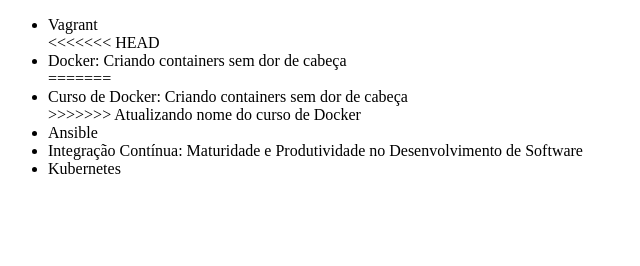
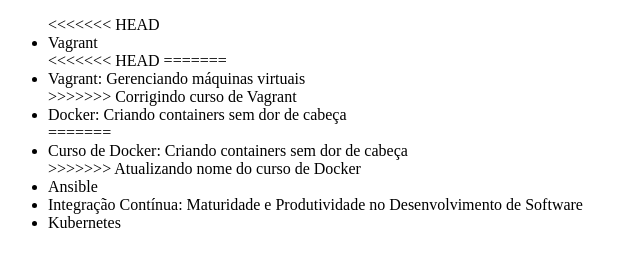
Before and after one commit to anagitalura/alura-git, a plain HTML site: page index.html in a window 1280 px wide. Shown: the whole page, without its empty margins (0-640 px from the left). Drawn offline with Linux system fonts and the light colour scheme.

Commit message:
Corrigindo curso de Vagrant

```diff
--- a/index.html
+++ b/index.html
@@ -6,8 +6,12 @@
 </head>
 <body>
     <ul>
+<<<<<<< HEAD
         <li>Vagrant</li>
 <<<<<<< HEAD
+=======
+        <li>Vagrant: Gerenciando máquinas virtuais</li>
+>>>>>>> Corrigindo curso de Vagrant
         <li>Docker: Criando containers sem dor de cabeça</li>
 =======
         <li>Curso de Docker: Criando containers sem dor de cabeça</li>
```
